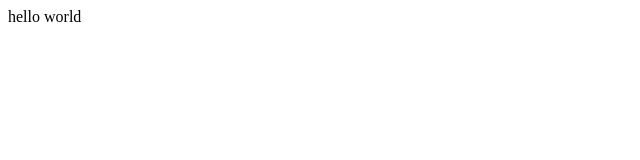
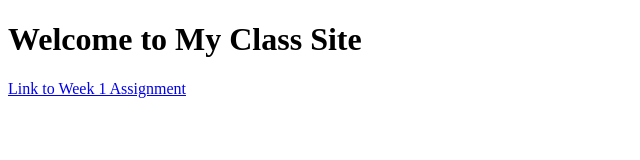
Before and after one commit to casswitch2319/HTML_JAVA_2020, a plain HTML site: page index.html in a window 1280 px wide. Shown: the whole page, without its empty margins (0-640 px from the left). Drawn offline with Linux system fonts and the light colour scheme.

Commit message:
changes to main index page

```diff
--- a/index.html
+++ b/index.html
@@ -1 +1,12 @@
-<p>hello world </p>
+<!DOCTYPE html>
+<html lang="en">
+<head>
+    <meta charset="UTF-8">
+    <meta name="viewport" content="width=device-width, initial-scale=1.0">
+    <title>HTML JAVASCRIPT CLASS</title>
+</head>
+<body>
+    <h1>Welcome to My Class Site</h1>
+    <a href="w1/w1.html">Link to Week 1 Assignment</a>
+</body>
+</html>
```
